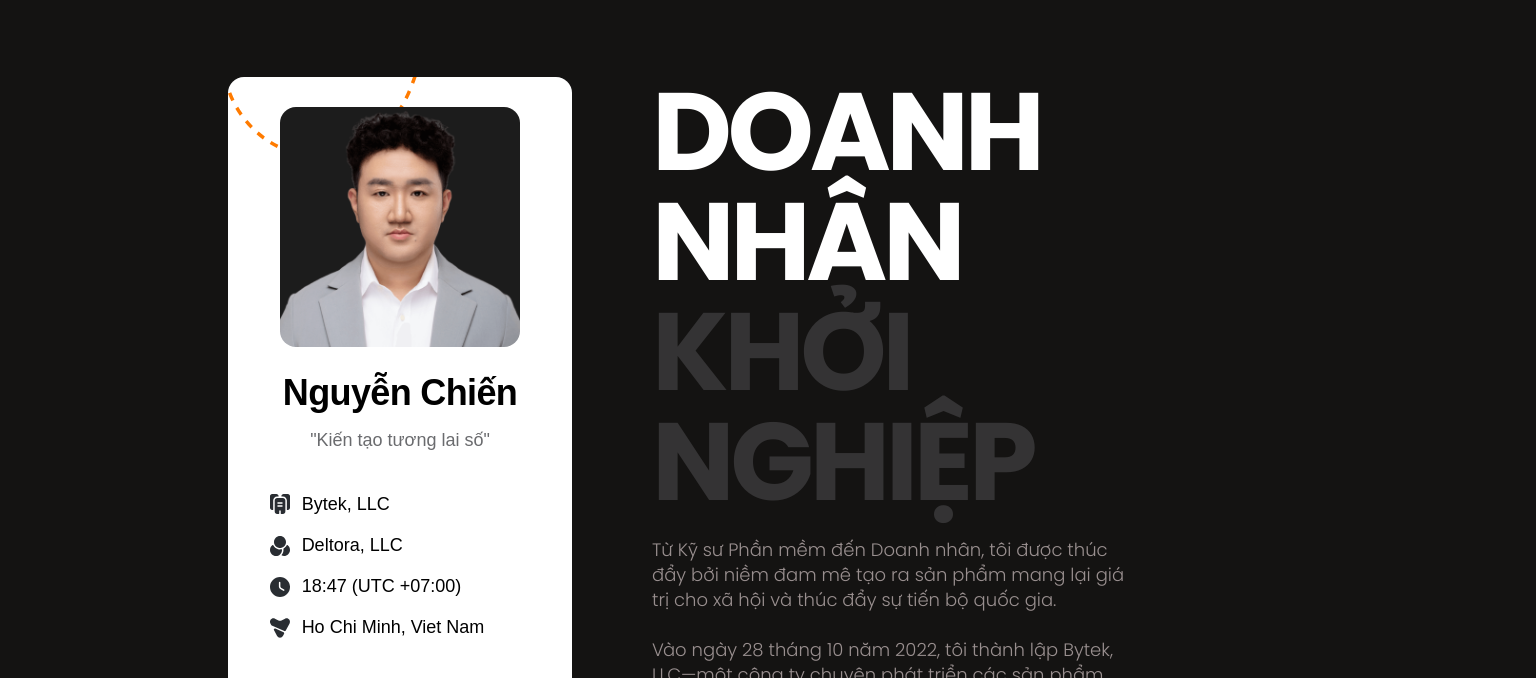
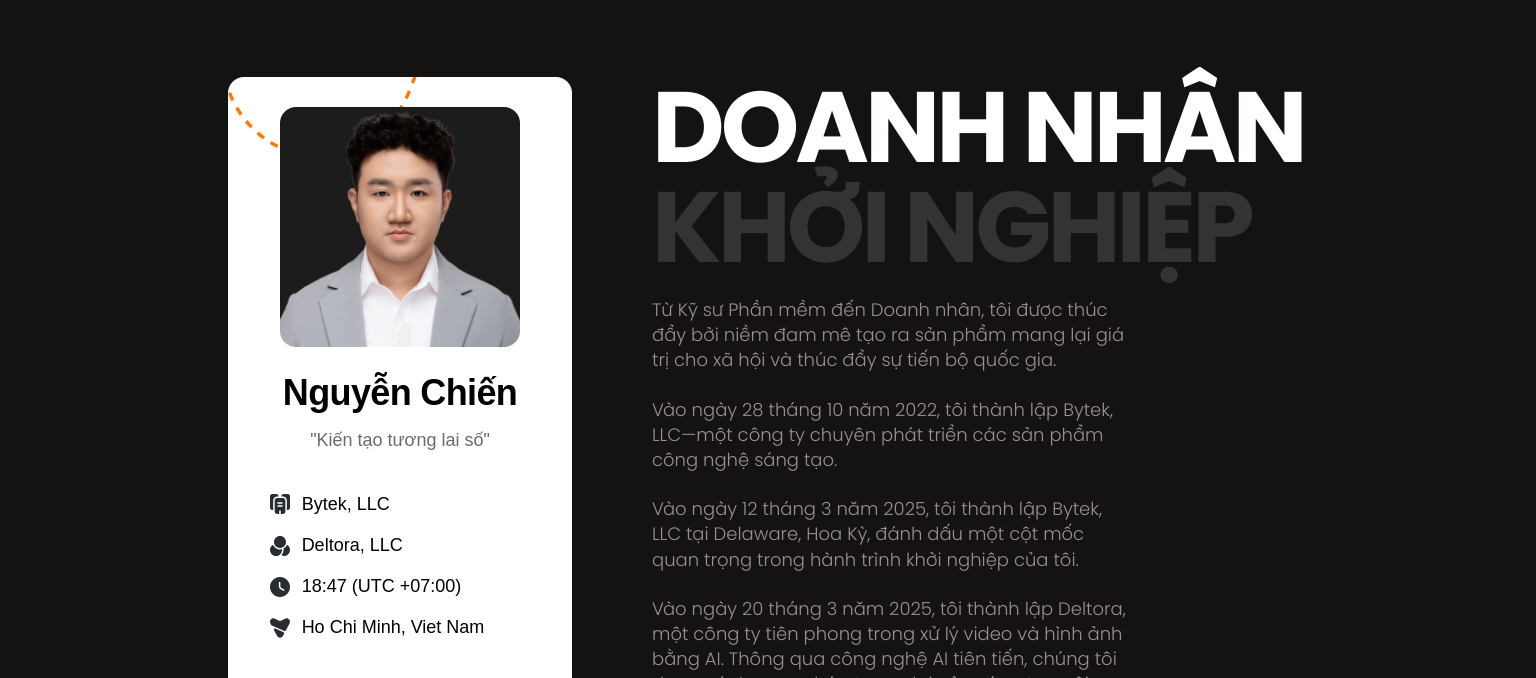
Before and after one commit to chienqan/chien, a website built with Vite: page index.html in a window 1536 px wide. Both pictures are taken after a click on the link "nav.language". Shown: the part 81-759 px from the top of the page. Built offline with nearby package versions, Linux system fonts and the light colour scheme; a web font is replaced by a local one.

Commit message:
fix: h1 font size on desktop

```diff
--- a/assets/css/style.css
+++ b/assets/css/style.css
@@ -3027,6 +3027,10 @@ blockquote {
     font-size: 110px;
   }
 
+  html[lang="vi"] h1 {
+    font-size: 100px;
+  }
+
   h5, h6 {
     color: var(--white);
   }
```
